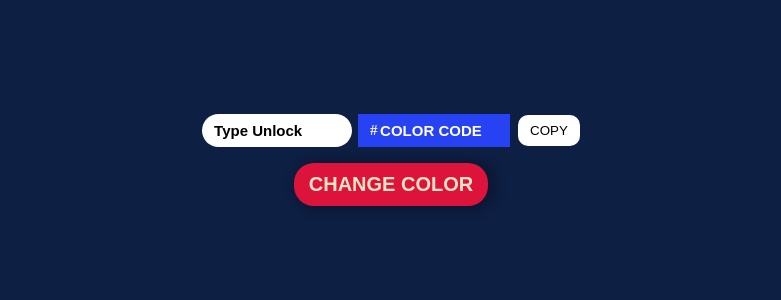
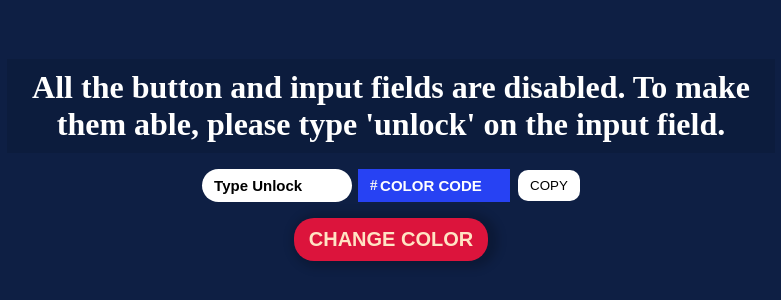
Before and after one commit to JoduMia/Dom-project, a plain HTML site: page index.html in a window 1280 px wide. Shown: the part 240-540 px from the top of the page, without its empty margins (249-1030 px from the left). Drawn offline with Linux system fonts and the light colour scheme.

Commit message:
just h1 heading added

```diff
--- a/index.html
+++ b/index.html
@@ -9,6 +9,7 @@
 </head>
 <body>
     <div id="root">
+        <h1>All the button and input fields are disabled. To make them able, please type 'unlock' on the input field.</h1>
         <div>
             <div class="input-group">
                 <input type="text" id="uninput" placeholder="Type Unlock">
--- a/style.css
+++ b/style.css
@@ -12,6 +12,15 @@
     width: 100%;
     height: 100vh;
     background-color: rgb(14, 31, 68);
+}
+
+#root h1 {
+    max-width: 60%;
+    margin: 0 atuo;
+    text-align: center;
+    color: white;
+    background-color: rgba(0, 0, 0, 0.108);
+    padding: 10px;
 }
 
 .input-group {
```
